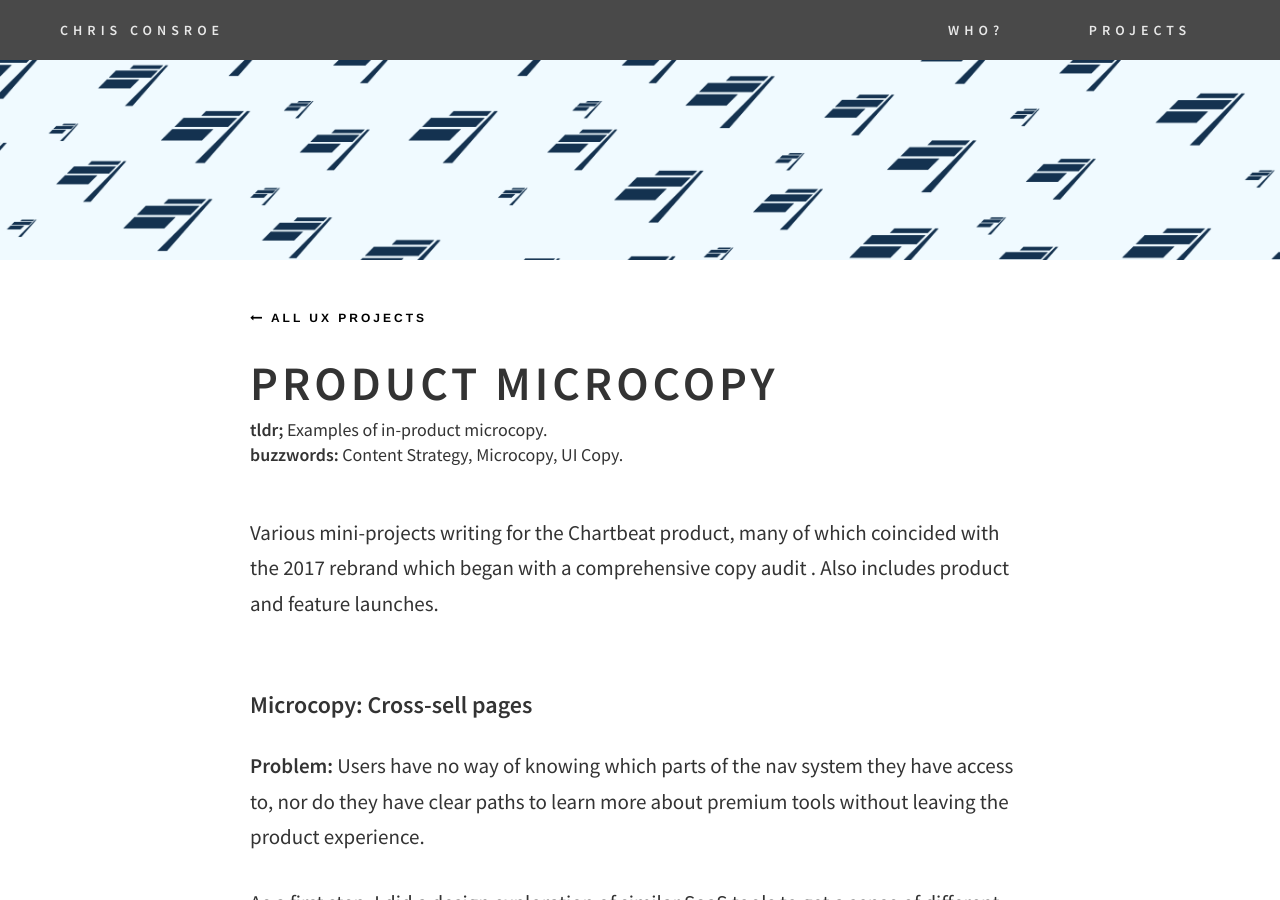
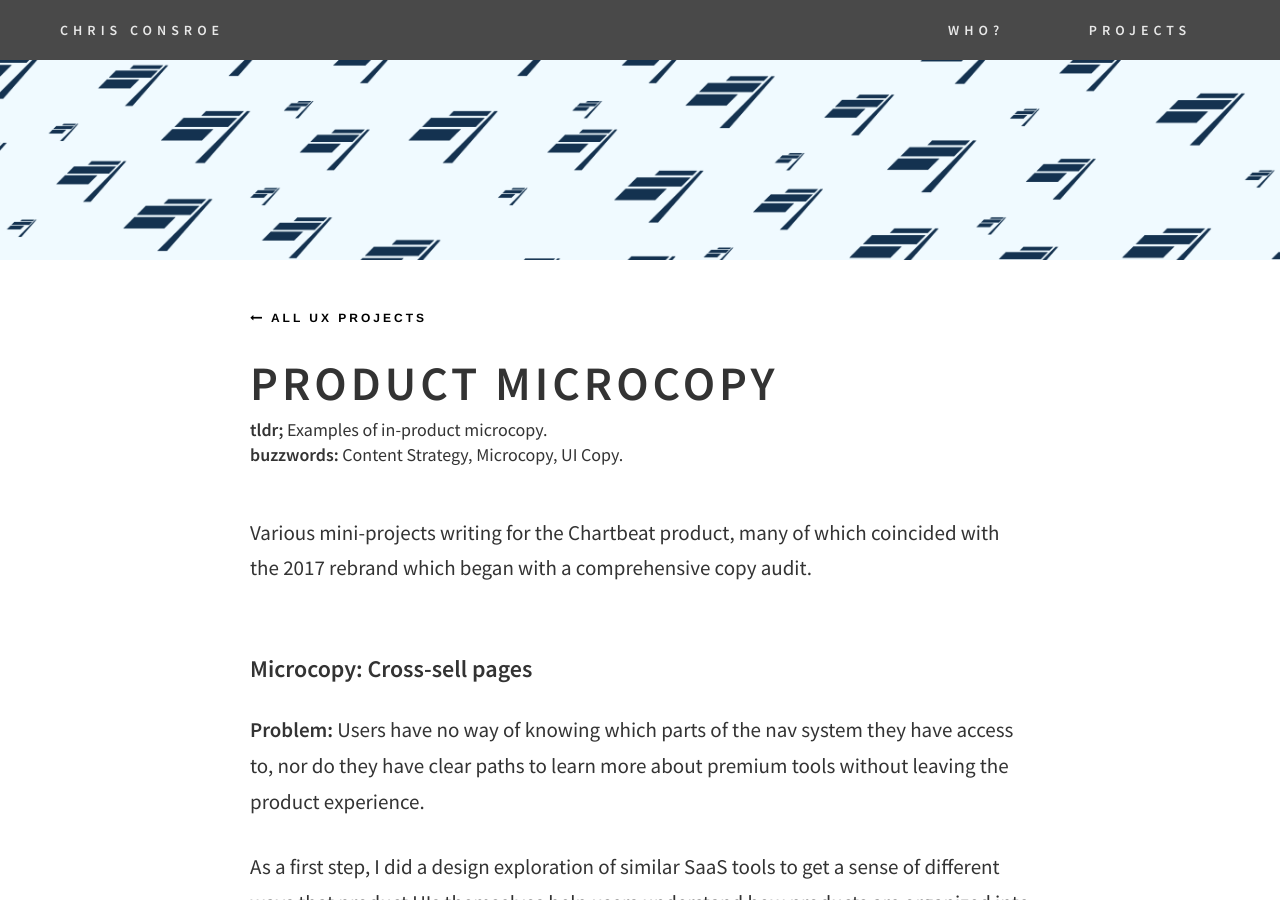
Before and after one commit to chrisconsroe/chrisconsroe.github.io, a Jekyll site: the page built from projects/ux/upsell-pages.html, in a window 1280 px wide and 900 px high. Built offline with Jekyll 4.4.1, drawn with Linux system fonts in a browser that asks for light colours; nearby versions of some CDN libraries.

Commit message:
fixing typos

```diff
--- a/about.html
+++ b/about.html
@@ -10,9 +10,11 @@
 				<h1>Him.</h1>
 			</div>
 
-			<p>Based nin NYC, I work in tech doing a whole range of things. I&rsquo;m an excellent apartment gardener, kitchen witch extraordinaire, and routinely wear athleisure to the office.</p>
+			<p>NYC-based tech person, subscriber to Bon Appetit's youtube channel, and non-ironic wearer of athleisure.</p>
 
-			<p>I joined <a href="http://www.chartbeat.com" target="_blank">Chartbeat&rsquo;s</a> Solutions Engineering team in 2014 with no technical skills, but an affinity for self-directed learning, independent working, and solving puzzles. Thanks to the internet and some wonderful coding mentors, I fell into writing, designing, and coding for the web and have been pushing forward ever since.</p>
+			<p>I joined <a href="http://www.chartbeat.com" target="_blank">Chartbeat&rsquo;s</a> Solutions Engineering team in 2014 with no technical skills, but an affinity for self-directed learning, independent working, and solving puzzles &mdash; and ended up <a href="http://chrisconsroe.com/projects/ux/chartbeat-support-site.html" target="_blank">designing and building their support site</a>.</p>
+
+			<p>I love talking about TV and have a strong opinion about everything so come talk to me.</p>
 		</div>
 
 		<div class="about-me-picture">
--- a/projects/ux/chartbeat-support-site.html
+++ b/projects/ux/chartbeat-support-site.html
@@ -46,7 +46,7 @@
 	<img src="{{ site.baseurl }}/assets/img/support-mocks.png">
 	<p class="image-caption">Early user journey designs</p>
 
-	<h3>Phase 5: Build</h3>
+	<h3>Phase 4: Build</h3>
 	<p>At the time, I had been learning a lot of code on my own with resources like <a href="https://cs50.harvard.edu/" target="_blank">Harvard’s online CS50 course</a>, <a href="https://www.codecademy.com/" target="_blank">Codecademy</a>, and <a href="https://learnpythonthehardway.org/book/" target="_blank">Learn Python the Hard Way</a>, but putting everything all together in a cohesive, scalable system was a brand new experience for us.</p>
 
 	<p>Ultimately, we choose a static site generator called <a href="https://jekyllrb.com/">Jekyll</a>.</p>
@@ -56,7 +56,7 @@
 	<img src="{{ site.baseurl }}/assets/img/support-home.png">
 	<p class="image-caption">Hello. What are you looking for?</p>
 
-	<h3>Phase 6: Iterate & Learn</h3>
+	<h3>Phase 5: Iterate & Learn</h3>
 	<p>Sam and I initially launched the site in 2014 and since then, I've been maintaining it steadily through 2018 as it adapts to new products, features, and even the 2017 rebrand.</p>
 
 	<p>The biggest change then (besides the colors and fonts) was refining the sub-menu for the Education section to mirror the new product navigation itself.</p>
--- a/projects/ux/upsell-pages.html
+++ b/projects/ux/upsell-pages.html
@@ -21,7 +21,7 @@
 		<h2><strong>buzzwords:</strong> Content Strategy, Microcopy, UI Copy.</h2>
 	</div>
 
-	<p>Various mini-projects writing for the Chartbeat product, many of which coincided with the 2017 rebrand which began with a comprehensive copy audit . Also includes product and feature launches.</p>
+	<p>Various mini-projects writing for the Chartbeat product, many of which coincided with the 2017 rebrand which began with a comprehensive copy audit.</p>
 
 	<h3 id="cross-sell">Microcopy: Cross-sell pages</h3>
 
```
